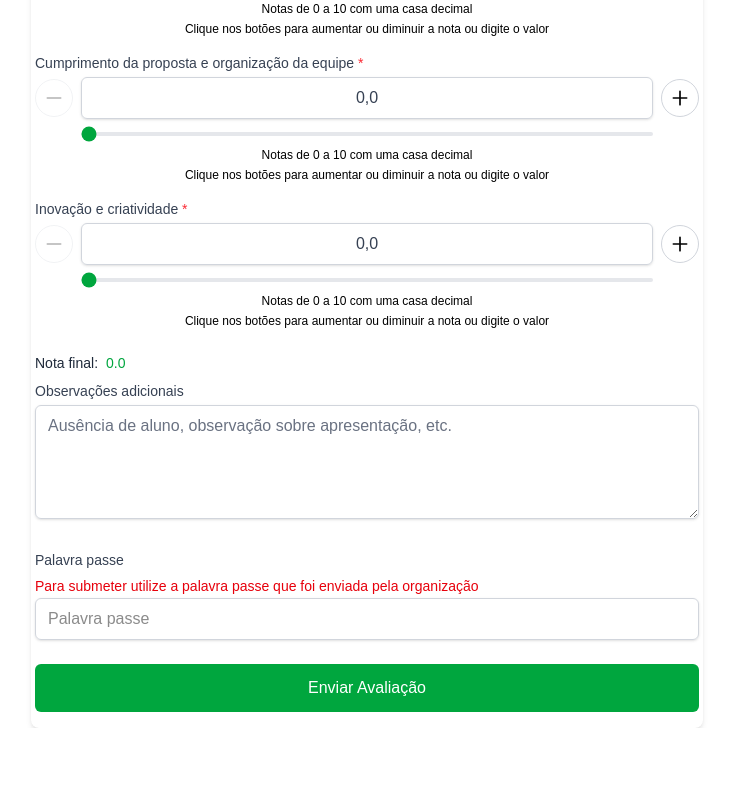
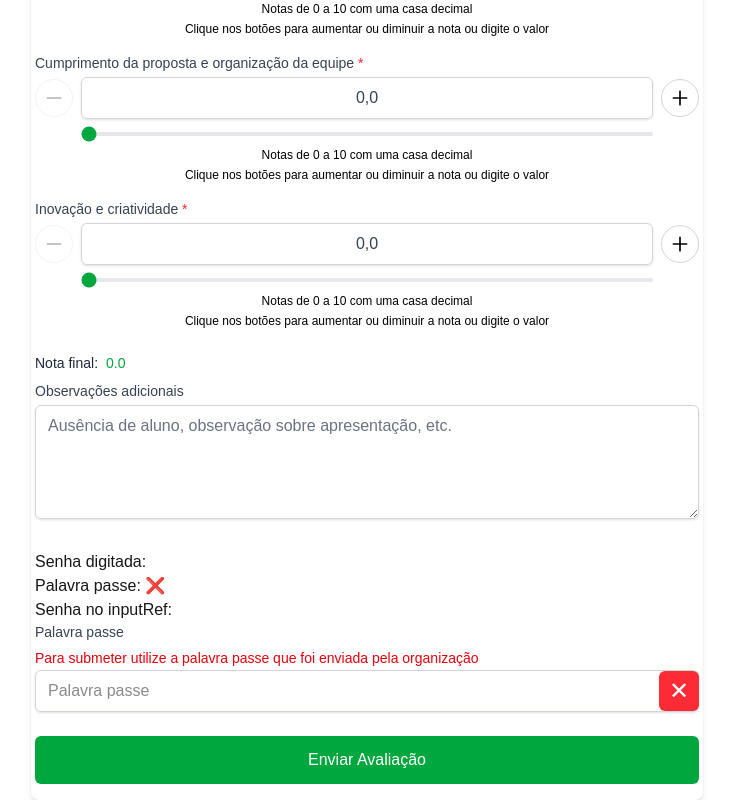
Before and after one commit to ArthurAssuncao/ifsudestemg-feira-ciencias-form, a Next.js app: page / in a window 1280 px wide. Shown: the part 837-1637 px from the top of the page, without its empty margins (273-1006 px from the left). Before the commit the page ends 1565 px from the top, so only its background shows below. Built offline with nearby package versions, Linux system fonts and the light colour scheme.

Commit message:
fix password info

```diff
--- a/src/app/components/AutoCompleteInput.tsx
+++ b/src/app/components/AutoCompleteInput.tsx
@@ -148,7 +148,7 @@ export function AutoCompleteInput({
             className="absolute flex items-center justify-center size-9 bg-red-100 top-5 right-0.5 text-2xl transform -translate-y-1/2 text-gray-800 hover:cursor-pointer rounded-md"
             onClick={handleClickApagar}
           >
-            x
+            &#10005;
           </div>
         )}
       </div>
--- a/src/app/pages/formulario-avaliacao.tsx
+++ b/src/app/pages/formulario-avaliacao.tsx
@@ -42,7 +42,7 @@ export default function FormularioAvaliacao() {
   >("idle");
   const [trabalhoHasObservacoes, setTrabalhoHasObservacoes] = useState(false);
   const [password, setPassword] = useState("");
-  const [passwordValidated, setPasswordValidated] = useState(false);
+  const [passwordIsValid, setPasswordIsValid] = useState(false);
   const [numeroEquipeTitulo, setNumeroEquipeTitulo] = useState("");
   const inputPassRef = useRef<HTMLInputElement>(null);
 
@@ -172,7 +172,7 @@ export default function FormularioAvaliacao() {
     if (!validated) {
       validated = await verificarPalavraPasse();
     }
-    if (!passwordValidated || validated === false) {
+    if (!passwordIsValid || validated === false) {
       showAlert("Palavra passe incorreta");
       return;
     }
@@ -260,8 +260,13 @@ export default function FormularioAvaliacao() {
   const nomesAvaliadores = AVALIADORES.map((av) => av.nome);
   // const titulosTrabalhos = trabalhosFiltrados.map((t) => t.titulo);
 
+  const handleChangePassword = (value: string) => {
+    setPassword(value);
+    verificarPalavraPasse();
+  };
+
   const verificarPalavraPasse = async () => {
-    if (passwordValidated) {
+    if (passwordIsValid) {
       return true;
     }
     let passwordToValidate = password;
@@ -282,7 +287,7 @@ export default function FormularioAvaliacao() {
     const data = await response.json();
 
     if (data.success) {
-      setPasswordValidated(true);
+      setPasswordIsValid(true);
       return true;
     } else {
       return false;
@@ -526,6 +531,14 @@ export default function FormularioAvaliacao() {
                 </div>
 
                 <div>
+                  <div>
+                    <p>Senha digitada: {password}</p>
+                    <p>Palavra passe: {passwordIsValid ? "✅" : "❌"}</p>
+                    <p>
+                      Senha no inputRef:{" "}
+                      {inputPassRef.current && inputPassRef.current.value}
+                    </p>
+                  </div>
                   <label className="block text-sm font-medium text-gray-700 mb-1">
                     Palavra passe
                   </label>
@@ -533,14 +546,27 @@ export default function FormularioAvaliacao() {
                     Para submeter utilize a palavra passe que foi enviada pela
                     organização
                   </span>
+                  <div className="relative flex items-center">
                     <input
                       type="text"
                       ref={inputPassRef}
                       className="w-full px-3 py-2 border border-gray-300 rounded-md shadow-sm focus:outline-none focus:ring-green-500 focus:border-green-500"
                       placeholder="Palavra passe"
                       value={password}
-                    onChange={(e) => setPassword(e.target.value)}
+                      onChange={(e) => handleChangePassword(e.target.value)}
                     />
+                    <span
+                      className={`absolute right-0 rounded-md flex items-center justify-center text-2xl text-white size-10 ${
+                        passwordIsValid ? "bg-green-500" : "bg-red-500"
+                      }`}
+                    >
+                      {passwordIsValid ? (
+                        <span>&#10003;</span>
+                      ) : (
+                        <span>&#10005;</span>
+                      )}
+                    </span>
+                  </div>
                 </div>
 
                 {/* Botão Submit */}
```
Lines whose indentation alone changed are shown as unchanged.
